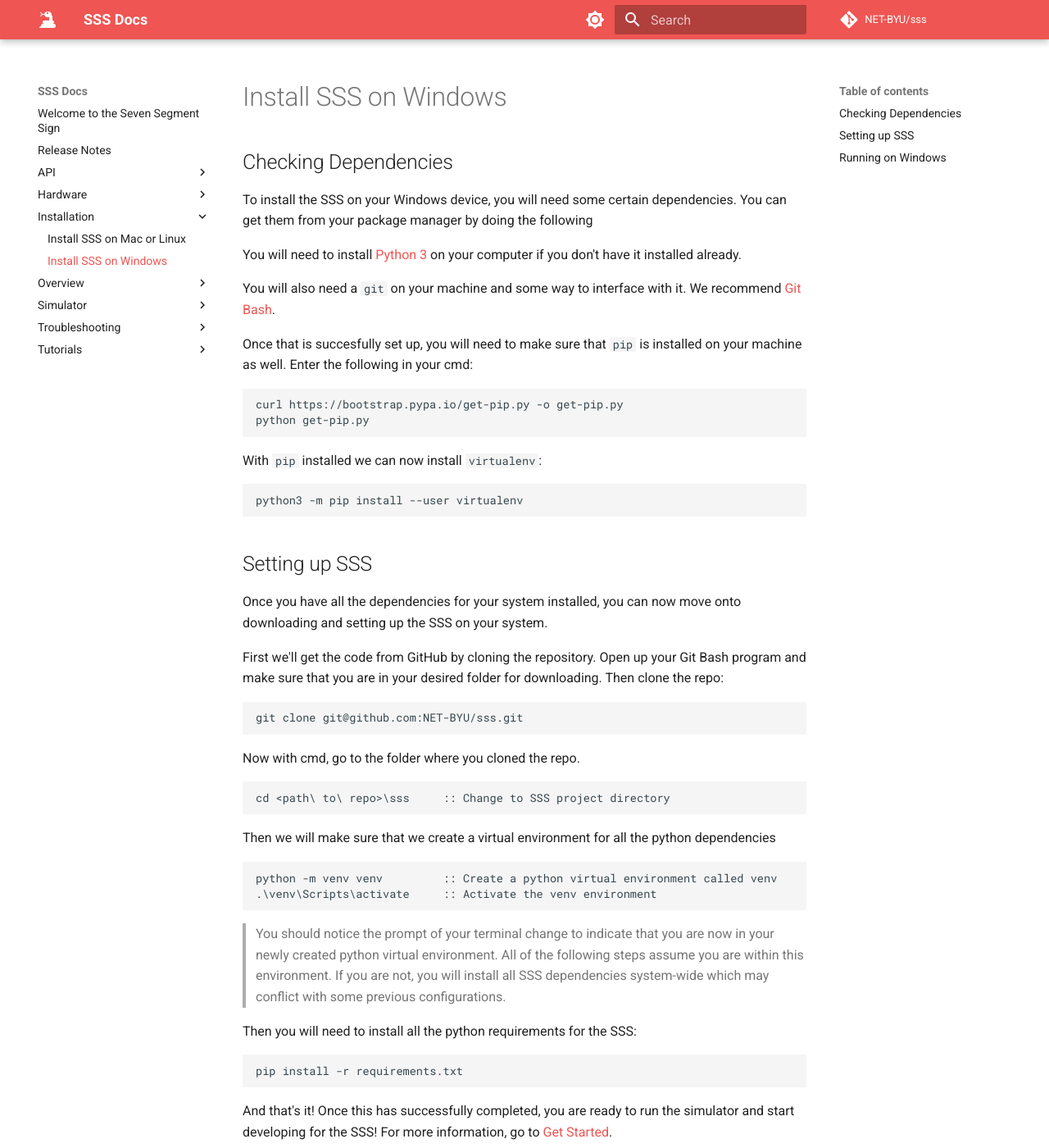
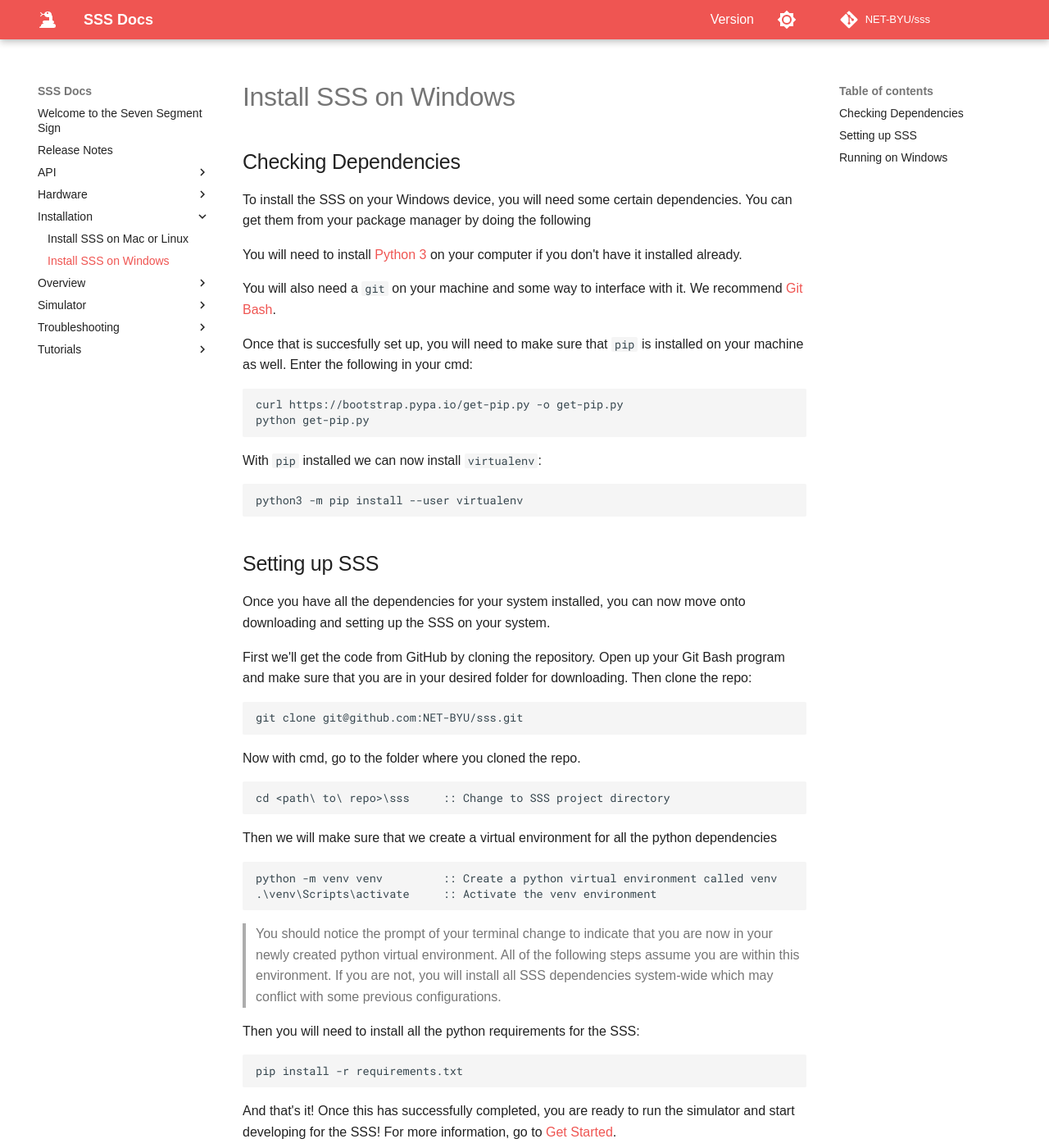
Before and after one commit to NET-BYU/sss, an MkDocs documentation site: the page built from docs/Installation/Install SSS on Windows.md, in a window 1280 px wide and 1400 px high. Shown: the whole window at 82% size. Built offline with MkDocs 1.6.1 and Material for MkDocs 9.7.7, drawn with Linux system fonts in a browser that asks for light colours; comment, search, counter and statistics services are not loaded; some of the changed text lies outside the part shown.

Commit message:
Added dropdown

```diff
--- a/overrides/main.html
+++ b/overrides/main.html
@@ -1,56 +1,149 @@
 {% extends "base.html" %}
 
-{% block footer %}
-<div id="readthedocs-embed-flyout">
-    <footer class="md-footer">
-        {% if page.previous_page or page.next_page %}
-        {% if page.meta and page.meta.hide %}
-        {% set hidden = "hidden" if "footer" in page.meta.hide %}
+{% block header %}
+{% set class = "md-header" %}
+{% if "navigation.tabs.sticky" in features %}
+{% set class = class ~ " md-header--lifted" %}
 {% endif %}
-        <nav class="md-footer__inner md-grid" aria-label="{{ lang.t('footer.title') }}" {{ hidden }}>
-            {% if page.previous_page %}
-            {% set direction = lang.t("footer.previous") %}
-            <a href="{{ page.previous_page.url | url }}" class="md-footer__link md-footer__link--prev"
-                aria-label="{{ direction }}: {{ page.previous_page.title | e }}" rel="prev">
-                <div class="md-footer__button md-icon">
-                    {% include ".icons/material/arrow-left.svg" %}
+<style>
+    body {
+        font-family: Arial, Helvetica, sans-serif;
+    }
+
+    .dropdown {
+        float: left;
+        overflow: hidden;
+    }
+
+    .dropdown .dropbtn {
+        font-size: 16px;
+        border: none;
+        outline: none;
+        color: white;
+        padding: 14px 16px;
+        background-color: inherit;
+        font-family: inherit;
+        margin: 0;
+    }
+
+    .dropdown-content {
+        display: none;
+        position: absolute;
+        background-color: #f9f9f9;
+        min-width: 160px;
+        box-shadow: 0px 8px 16px 0px rgba(0, 0, 0, 0.2);
+        z-index: 1;
+    }
+
+    .dropdown-content a {
+        float: none;
+        color: black;
+        padding: 12px 16px;
+        text-decoration: none;
+        display: block;
+        text-align: left;
+    }
+
+    .dropdown-content a:hover {
+        background-color: #ddd;
+    }
+
+    .dropdown:hover .dropdown-content {
+        display: block;
+    }
+</style>
+<header class="{{ class }}" data-md-component="header">
+    <nav class="md-header__inner md-grid" aria-label="{{ lang.t('header.title') }}">
+        <a href="{{ config.extra.homepage | d(nav.homepage.url, true) | url }}" title="{{ config.site_name | e }}"
+            class="md-header__button md-logo" aria-label="{{ config.site_name }}" data-md-component="logo">
+            {% include "partials/logo.html" %}
+        </a>
+        <label class="md-header__button md-icon" for="__drawer">
+            {% include ".icons/material/menu" ~ ".svg" %}
+        </label>
+        <div class="md-header__title" data-md-component="header-title">
+            <div class="md-header__ellipsis">
+                <div class="md-header__topic">
+                    <span class="md-ellipsis">
+                        {{ config.site_name }}
+                    </span>
                 </div>
-                <div class="md-footer__title">
-                    <div class="md-ellipsis">
-                        <span class="md-footer__direction">
-                            {{ direction }}
+                <div class="md-header__topic" data-md-component="header-topic">
+                    <span class="md-ellipsis">
+                        {% if page.meta and page.meta.title %}
+                        {{ page.meta.title }}
+                        {% else %}
+                        {{ page.title }}
+                        {% endif %}
                     </span>
-                        {{ page.previous_page.title }}
                 </div>
             </div>
-            </a>
-            {% endif %}
-            {% if page.next_page %}
-            {% set direction = lang.t("footer.next") %}
-            <a href="{{ page.next_page.url | url }}" class="md-footer__link md-footer__link--next"
-                aria-label="{{ direction }}: {{ page.next_page.title | e }}" rel="next">
-                <div class="md-footer__title">
-                    <div class="md-ellipsis">
-                        <span class="md-footer__direction">
-                            {{ direction }}
-                        </span>
-                        {{ page.next_page.title }}
+        </div>
+        <div class="dropdown">
+            <button class="dropbtn">Version
+                <i class="fa fa-caret-down"></i>
+            </button>
+            <div class="dropdown-content">
+                <a href="https://byu-sss.readthedocs.io/en/latest/">Latest</a>
+                <a href="https://byu-sss.readthedocs.io/en/dev/">Stable</a>
             </div>
         </div>
-                <div class="md-footer__button md-icon">
-                    {% include ".icons/material/arrow-right.svg" %}
+
+        {% if not config.theme.palette is mapping %}
+        <form class="md-header__option" data-md-component="palette">
+            {% for option in config.theme.palette %}
+            {% set primary = option.primary | replace(" ", "-") | lower %}
+            {% set accent = option.accent | replace(" ", "-") | lower %}
+            <input class="md-option" data-md-color-media="{{ option.media }}" data-md-color-scheme="{{ option.scheme }}"
+                data-md-color-primary="{{ primary }}" data-md-color-accent="{{ accent }}" {% if option.toggle %}
+                aria-label="{{ option.toggle.name }}" {% else %} aria-hidden="true" {% endif %} type="radio"
+                name="__palette" id="__palette_{{ loop.index }}">
+            {% if option.toggle %}
+            <label class="md-header__button md-icon" title="{{ option.toggle.name }}"
+                for="__palette_{{ loop.index0 or loop.length }}" hidden>
+                {% include ".icons/" ~ option.toggle.icon ~ ".svg" %}
+            </label>
+            {% endif %}
+            {% endfor %}
+        </form>
+        {% endif %}
+        {% if config.extra.alternate %}
+        <div class="md-header__option">
+            <div class="md-select">
+                {% set icon = config.theme.icon.alternate or "material/translate" %}
+                <button class="md-header__button md-icon" aria-label="{{ lang.t('select.language.title') }}">
+                    {% include ".icons/" ~ icon ~ ".svg" %}
+                </button>
+                <div class="md-select__inner">
+                    <ul class="md-select__list">
+                        {% for alt in config.extra.alternate %}
+                        <li class="md-select__item">
+                            <a href="{{ alt.link | url }}" hreflang="{{ alt.lang }}" class="md-select__link">
+                                {{ alt.name }}
+                            </a>
+                        </li>
+                        {% endfor %}
+                    </ul>
                 </div>
-            </a>
+            </div>
+        </div>
+        {% endif %}
+        {% if "search" in config["plugins"] %}
+        <label class="md-header__button md-icon" for="__search">
+            {% include ".icons/material/magnify.svg" %}
+        </label>
+        {% include "partials/search.html" %}
+        {% endif %}
+        {% if config.repo_url %}
+        <div class="md-header__source">
+            {% include "partials/source.html" %}
+        </div>
         {% endif %}
     </nav>
+    {% if "navigation.tabs.sticky" in features %}
+    {% if "navigation.tabs" in features %}
+    {% include "partials/tabs.html" %}
     {% endif %}
-        <div class="md-footer-meta md-typeset">
-            <div class="md-footer-meta__inner md-grid">
-                {% include "partials/copyright.html" %}
-                {% if config.extra.social %}
-                {% include "partials/social.html" %}
     {% endif %}
-            </div>
-        </div>
-    </footer>
+</header>
 {% endblock %}
```
Lines whose indentation alone changed are shown as unchanged.
